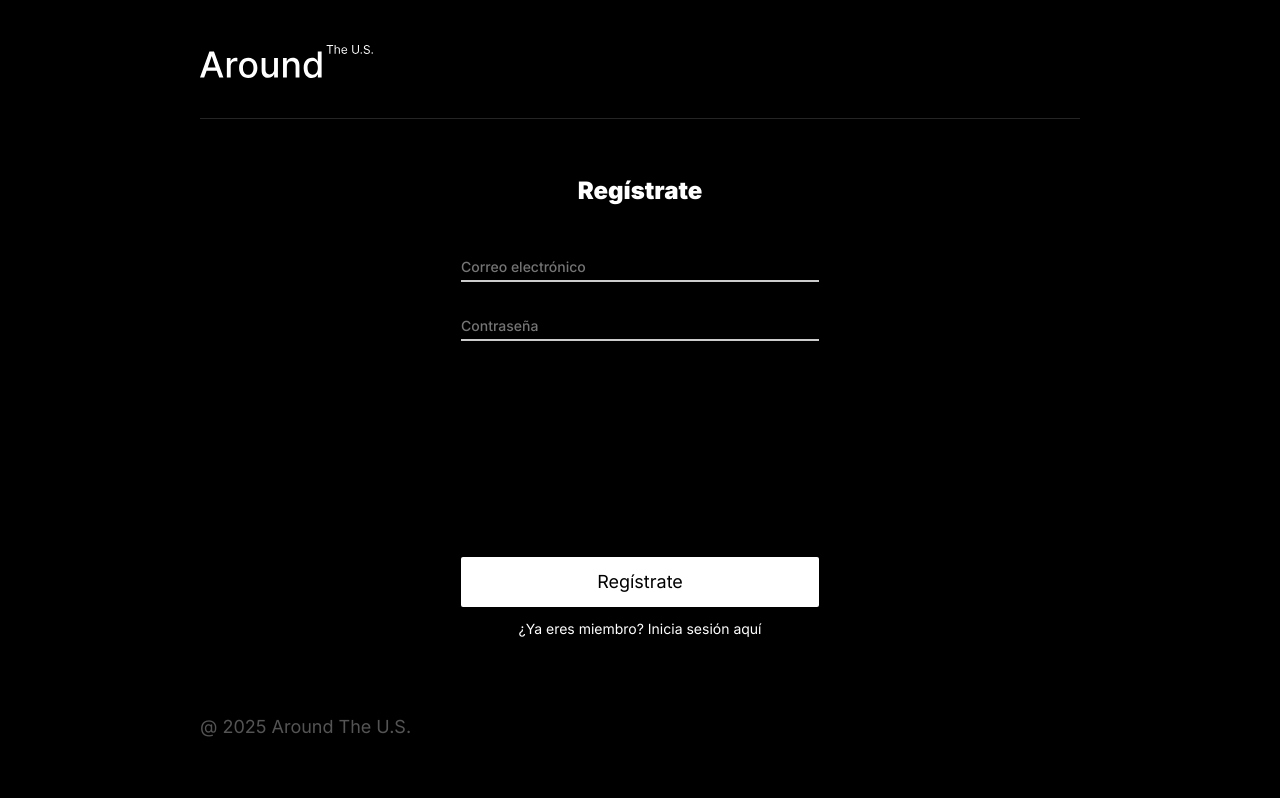
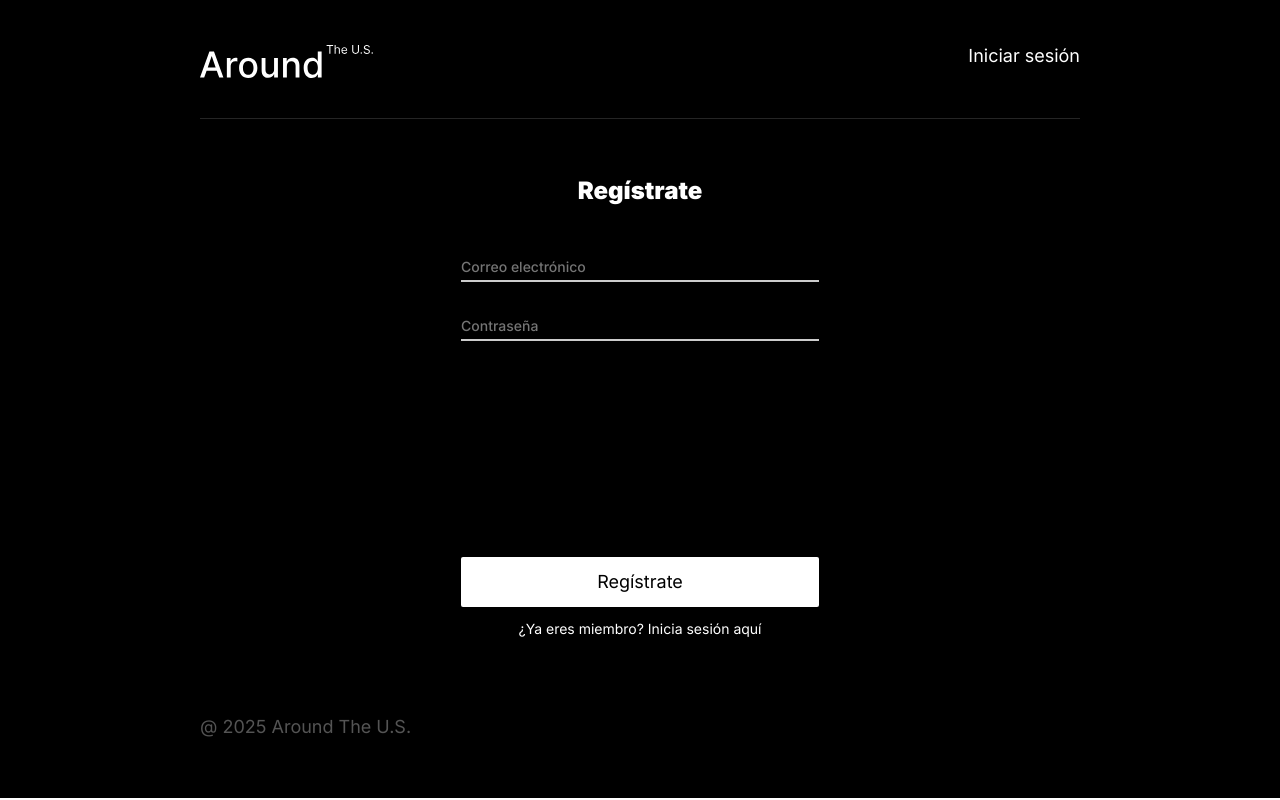
Before and after one commit to PacoZ2024/web_project_around_auth, a React (Vite) app: page /signup in a window 1280 px wide. Built offline with nearby package versions, Linux system fonts and the light colour scheme; no server answers.

Commit message:
feat(Header): Se incorporan los vinculos en el encabezado, tanto para iniciar sesión y el registro como después de acceder a la app

```diff
--- a/src/components/App.jsx
+++ b/src/components/App.jsx
@@ -156,9 +156,9 @@ export default function App() {
     (async () => {
       await auth
         .checkToken(jwt)
-        .then(({ email }) => {
+        .then(({ data }) => {
           setIsLoggedIn(true);
-          setUserEmail(email);
+          setUserEmail(data.email);
         })
         .catch((err) => {
           removeToken();
@@ -206,7 +206,7 @@ export default function App() {
           element={
             <ProtectedRoute anonymous>
               <div className='page'>
-                <Header />
+                <Header link={'/signup'} text={'Registrate'} />
                 <Login handleLogin={handleLogin} />
                 <Footer />
               </div>
@@ -218,7 +218,7 @@ export default function App() {
           element={
             <ProtectedRoute anonymous>
               <div className='page'>
-                <Header />
+                <Header link={'/signin'} text={'Iniciar sesión'} />
                 <Register handleRegister={handleRegister} />
                 <Footer />
               </div>
--- a/src/components/Header/Header.jsx
+++ b/src/components/Header/Header.jsx
@@ -1,6 +1,22 @@
+import { Link } from 'react-router-dom';
 import LogoAround from '../../assets/images/Logo.svg';
 
-export default function Header() {
+export default function Header({ link, text, userEmail, onSignOut }) {
+  if (link && text)
+    return (
+      <header className='header'>
+        <div className='header__line'>
+          <img
+            className='header__logo'
+            src={LogoAround}
+            alt='Logo Around The U.S.'
+          />
+          <Link className='header__link' to={link}>
+            {text}
+          </Link>
+        </div>
+      </header>
+    );
   return (
     <header className='header'>
       <div className='header__line'>
@@ -9,6 +25,12 @@ export default function Header() {
           src={LogoAround}
           alt='Logo Around The U.S.'
         />
+        <div className='header__data'>
+          <h3 className='header__email'>{userEmail}</h3>
+          <Link className='header__link_close-session' onClick={onSignOut}>
+            Cerrar sesión
+          </Link>
+        </div>
       </div>
     </header>
   );
--- a/src/components/Login/Login.jsx
+++ b/src/components/Login/Login.jsx
@@ -31,7 +31,6 @@ export default function Login({ handleLogin }) {
           placeholder='Correo electrónico'
           required
         />
-        <span></span>
         <input
           className='session__form_field session__form_field-password'
           id='password'
@@ -42,7 +41,6 @@ export default function Login({ handleLogin }) {
           placeholder='Contraseña'
           required
         />
-        <span></span>
         <button className='session__form_button' type='submit'>
           Inicia sesión
         </button>
--- a/src/styles/header.css
+++ b/src/styles/header.css
@@ -5,6 +5,8 @@
 }
 
 .header__line {
+  display: flex;
+  justify-content: space-between;
   max-width: 880px;
   height: 74px;
   border: none;
@@ -15,6 +17,36 @@
 .header__logo {
   max-width: 173px;
   max-height: 33px;
+}
+
+.header__link {
+  font-weight: 400;
+  font-size: 18px;
+  line-height: 22px;
+  text-decoration: none;
+  color: #ffffff;
+  text-shadow: 0px 4px 4px rgba(0, 0, 0, 0.25);
+}
+
+.header__data {
+  display: flex;
+}
+
+.header__email {
+  margin: 0;
+  padding-right: 23px;
+  font-weight: 500;
+  font-size: 18px;
+  line-height: 22px;
+  color: #ffffff;
+}
+
+.header__link_close-session {
+  font-weight: 400;
+  font-size: 18px;
+  line-height: 22px;
+  color: #a9a9a9;
+  text-decoration: none;
 }
 
 @media screen and (max-width: 880px) {
```
